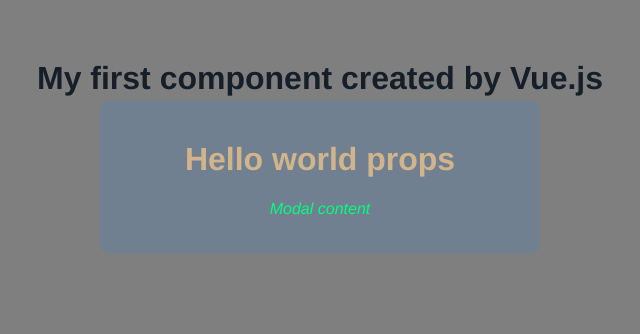
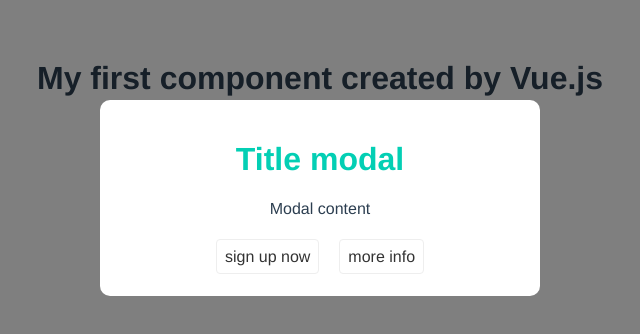
Before and after one commit to DusanKubala/Vue_CLI, a Vue app: page / in a window 1280 px wide. Both pictures are taken after a click on the button "Toggle modal". Shown: the top 334 px of the page, without its empty margins (320-960 px from the left). Built offline with nearby package versions, Linux system fonts and the light colour scheme.

Commit message:
Add slots

```diff
--- a/src/App.vue
+++ b/src/App.vue
@@ -4,7 +4,14 @@
     Welcome...
   </p>
   <div v-if="modalShow">
-    <Modal :header="header" :text="text" theme="sale" @close="modalToggle()"/>
+    <Modal  theme="" @close="modalToggle()">
+      <template v-slot:links>
+        <a href="#">sign up now</a>
+        <a href="#">more info</a>
+      </template>
+      <h1>Title modal</h1>
+      <p>Modal content</p>
+    </Modal>
   </div>
   <button @click="modalToggle()">Toggle modal</button>
 </template>
@@ -40,4 +47,6 @@
   color: #2c3e50;
   margin-top: 60px;
 }
+
+
 </style>
--- a/src/components/Modal.vue
+++ b/src/components/Modal.vue
@@ -1,15 +1,17 @@
 <template>
     <div class="backdrop" @click.self="closeModal()">
         <div class="modal" :class="{sale: theme === 'sale'}">
-            <h1>{{ header }}</h1>
-            <p>{{ text }}</p>
+            <slot>default slots</slot>
+            <div class="actions">
+                <slot name="links"></slot>
+            </div>
         </div>
     </div>
 </template>
 
 <script>
 export default{
-    props: ['header', 'text', 'theme'],
+    props: ['theme'],
     methods:{
         closeModal(){
             this.$emit('close')
@@ -20,7 +22,7 @@
 </script>
 
 
-<style scoped>
+<style>
     .modal {
         width: 400px;
         padding: 20px;
@@ -37,8 +39,28 @@
         height: 100%;
     }
 
-    h1 {
-        color: royalblue;
+    .modal h1 {
+        color: #03cfb4;
+        border: none;
+        padding: 0;
+    }
+
+    .modal p {
+        font-style: normal;
+    }
+
+    .modal .actions {
+        text-align: center;
+        margin: 30px 0 10px 0;
+    }
+
+    .modal .actions a {
+        color: #333;
+        padding: 8px;
+        border: 1px solid #eee;
+        border-radius: 4px;
+        text-decoration: none;
+        margin: 10px;
     }
 
     .modal.sale {
@@ -50,4 +72,11 @@
         color: tan;
     }
 
+    .modal.sale .actions {
+        color: white;
+    }
+
+    .modal.sale .actions a {
+        color: white;
+    }
 </style>
```
